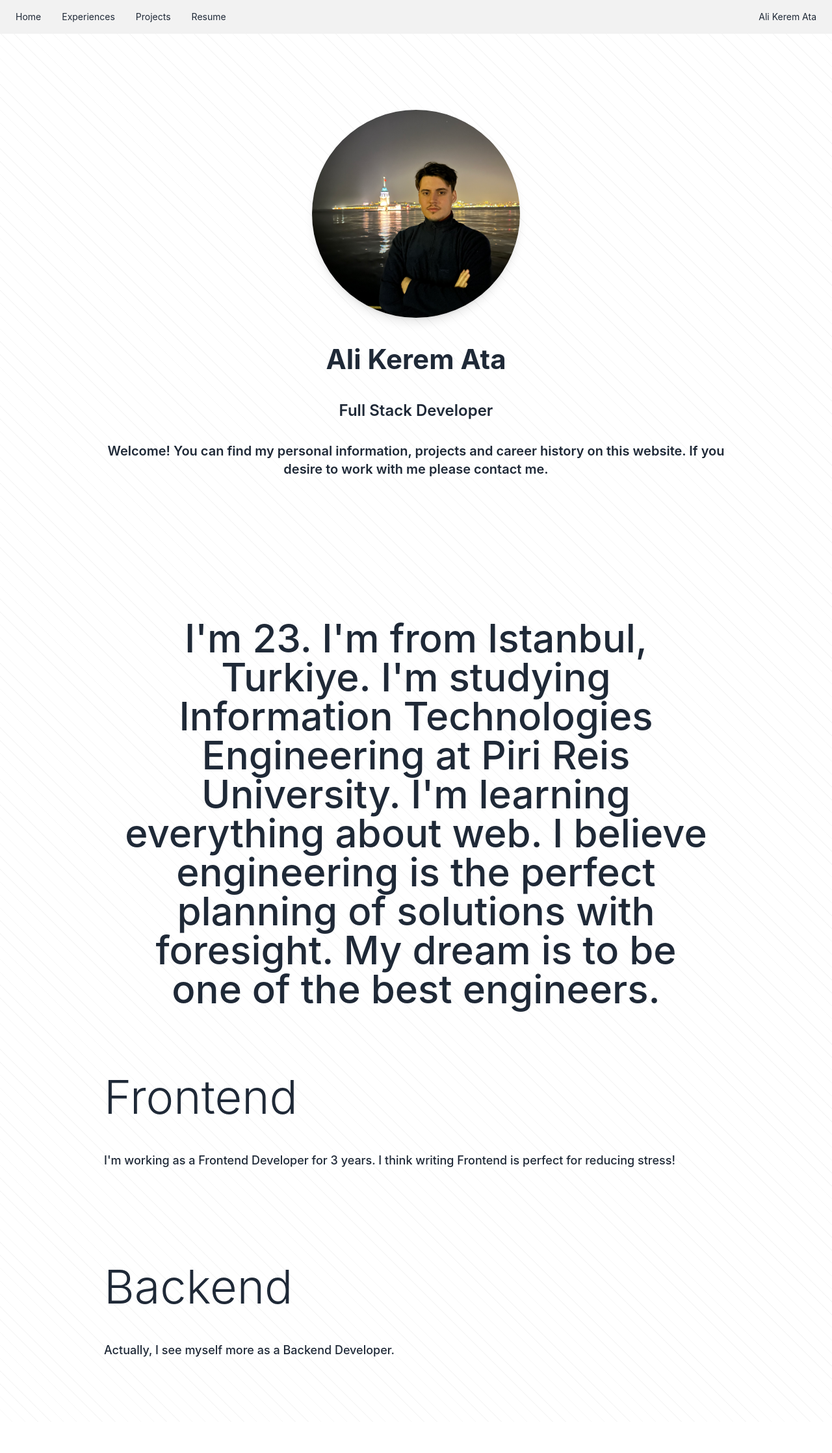
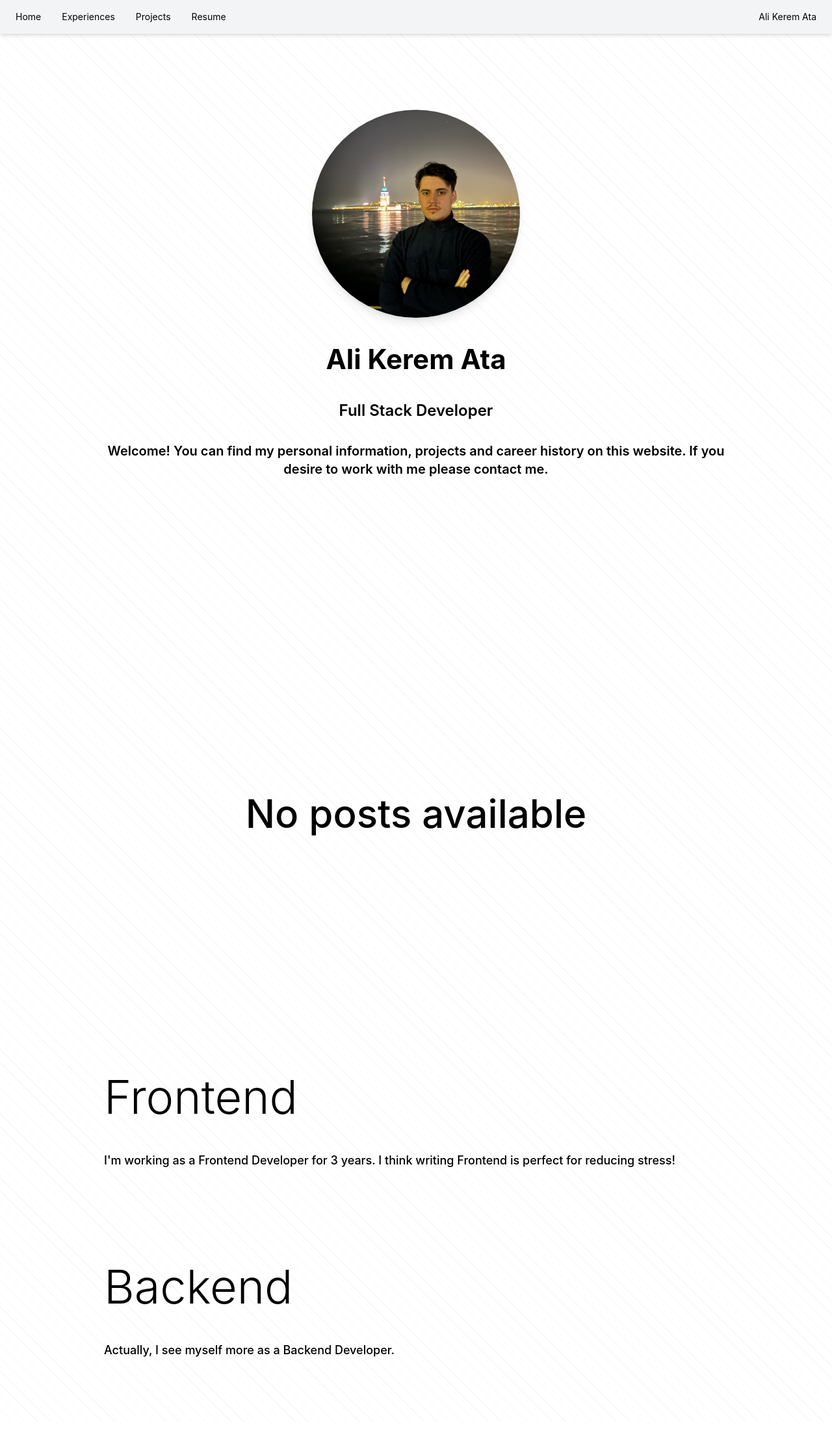
Before and after one commit to sabakukhyraa/django-learning, a Django app: page / in a window 1280 px wide. Shown: the whole page at 65% size. Run offline with Django 5.2, Linux system fonts and the light colour scheme; some libraries are stand-ins or nearby versions.

Commit message:
general settings posts home page

```diff
--- a/generalsettings/models.py
+++ b/generalsettings/models.py
@@ -2,8 +2,7 @@ from django.db import models
 
 class GeneralSetting(models.Model):
 
-  generalSettingTitle = models.CharField(null=True, max_length=100)
   content = models.TextField(null=True, default='Unknown')
 
   def __str__(self):
-    return self.generalSettingTitle
+    return self.content
--- /dev/null
+++ b/generalsettings/templates/general_post.html
@@ -0,0 +1,3 @@
+{% for post in generalPosts %}
+
+{% endfor %}
--- a/generalsettings/views.py
+++ b/generalsettings/views.py
@@ -4,4 +4,5 @@ from .models import GeneralSetting
 # Create your views here.
 def generalSetting(request):
   generalSettings = GeneralSetting.objects.all()
-  return render(request, 'base.html', {'generalSettings': generalSettings})
+  print(generalSettings)
+  return render(request, 'home.html', {'generalSettings': generalSettings})
--- a/templates/base.html
+++ b/templates/base.html
@@ -28,9 +28,8 @@
       },
       daisyui: {
         themes: ['light'],
-        darkTheme: false,
+        darkTheme: 'class',
       },
-      darkMode: false,
     }
   </script>
 
@@ -51,11 +50,14 @@
           #f7f7f7 14px
         );
     }
+    h1, h2, h3, h4, h5, h6, p, li {
+      color: black !important;
+    }
   </style>
 </head>
 <body class="min-h-screen">
     <ul
-      class="flex menu menu-horizontal justify-between flex-row w-full items-center bg-base-200"
+      class="flex menu menu-horizontal justify-between flex-row w-full items-center bg-gray-100 shadow-md"
     >
     <div class="flex">
       <li><a href="/">Home</a></li>
--- a/templates/home.html
+++ b/templates/home.html
@@ -22,11 +22,15 @@
       <div
         class="relative flex items-center justify-center w-full h-screen px-8 text-4xl font-medium text-center lg:text-6xl text-gray"
       >
-        I'm 23. I'm from Istanbul, Turkiye. I'm studying Information
-        Technologies Engineering at Piri Reis University. I'm learning
-        everything about web. I believe engineering is the perfect planning of
-        solutions with foresight. My dream is to be one of the best engineers.
+      {% if generalSettings %}
+        {% for post in generalSettings %}
+            <p>{{ post.content }}</p>
+        {% endfor %}
+      {% else %}
+          <p>No posts available</p>
+      {% endif %}
       </div>
+
       <div class="flex flex-col items-center justify-center gap-12 pb-24">
         <div
           class="mb-24 flex flex-col w-full gap-12 lg:text-start text-center"
--- a/templates/send_email.html
+++ b/templates/send_email.html
@@ -10,7 +10,7 @@
       Send
     </button>
   </form>
-  <h2 class="text-3xl font-semibold">Or</h2>
+  <h2 class="text-3xl font-semibold">or</h2>
   <a
     href="../media/MayResume2024.pdf"
     download="MayResume2024.pdf"
```
Also changed, not shown: generalsettings/migrations/0002_remove_generalsetting_generalsettingtitle.py (added).
